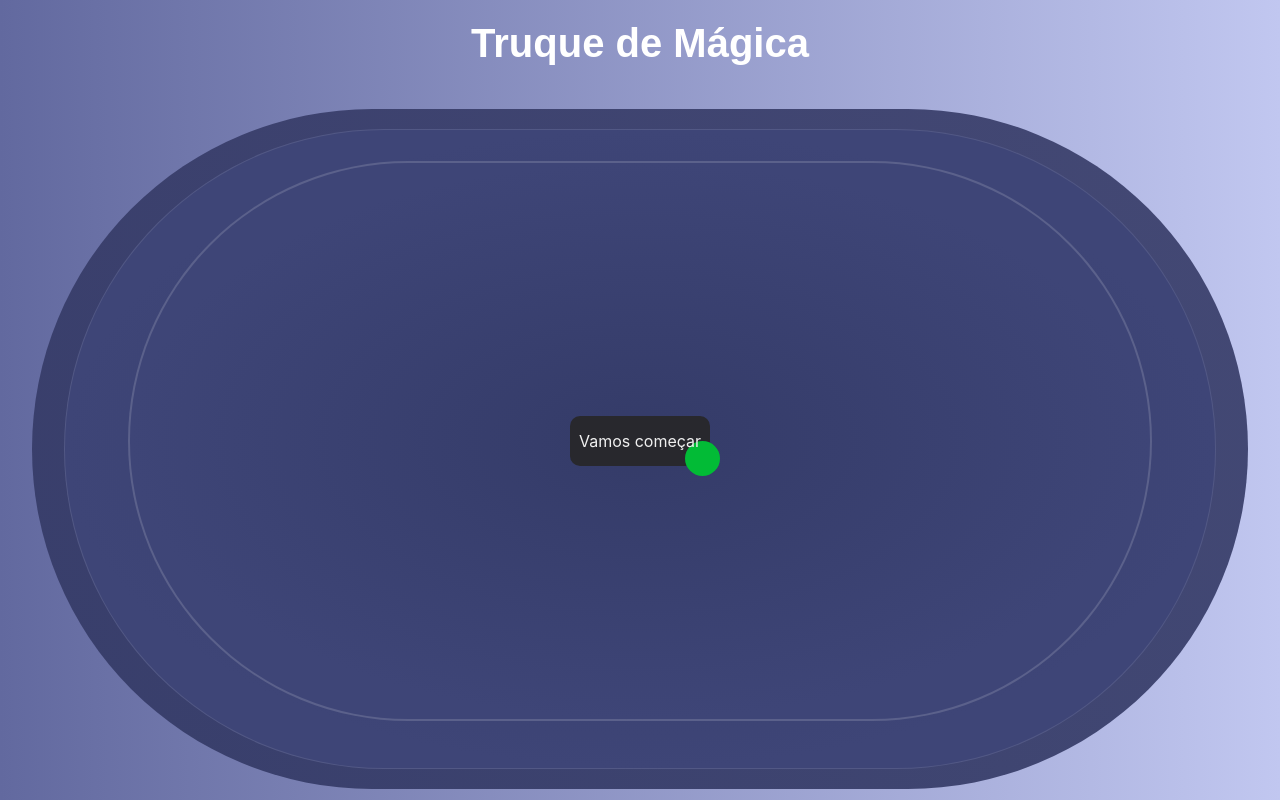
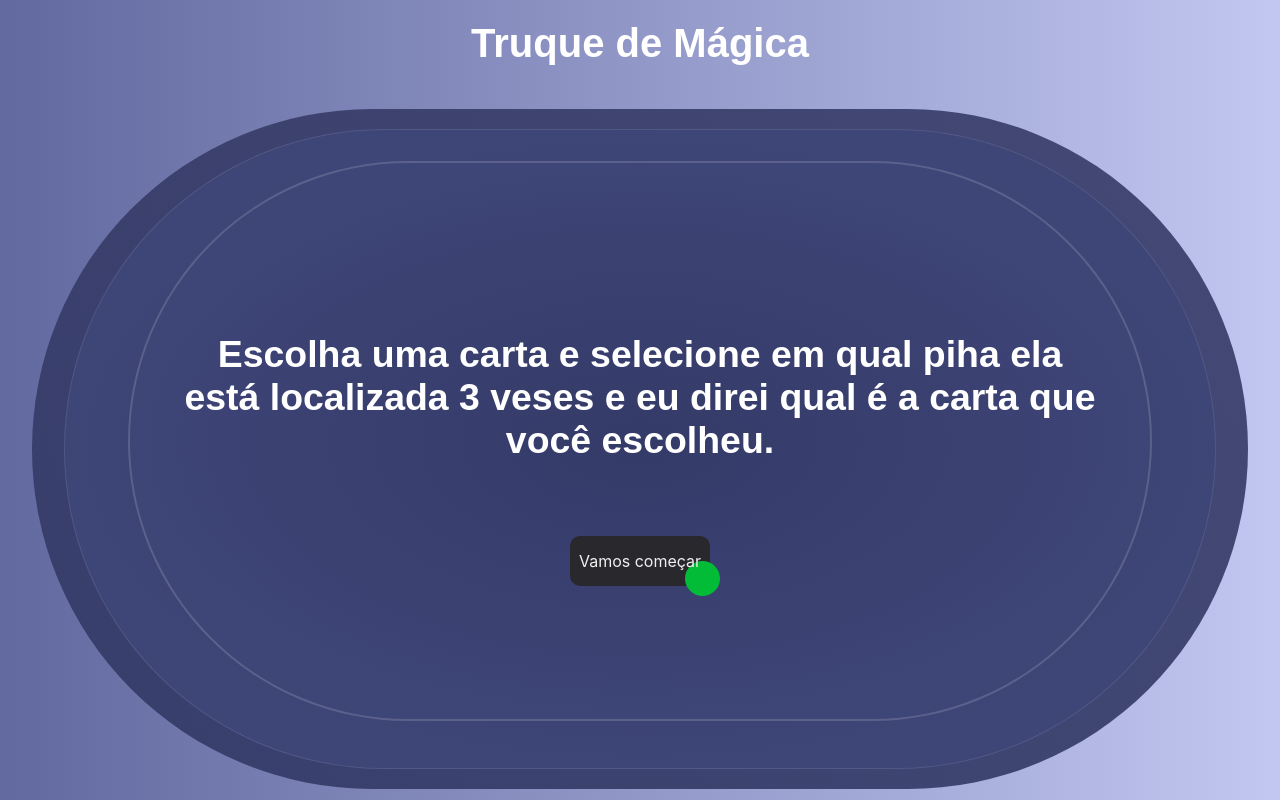
Before and after one commit to AlAnNuB/Card_Magic_Trick, a React (Create React App) app: page / in a window 1280 px wide. Built offline with nearby package versions, Linux system fonts and the light colour scheme.

Commit message:
Terminando front no momente e começar a ver a api

```diff
--- a/src/Components/Button.jsx
+++ b/src/Components/Button.jsx
@@ -4,7 +4,7 @@ import "./Button.css";
 function Button() {
 
   return(
-    <button className="button-86" role="button">Vamos começar</button>
+    <button type="button" className="button-86"  role="button">Vamos começar</button>
   );
 }
 
--- /dev/null
+++ b/src/Components/Letreiro.jsx
@@ -0,0 +1,30 @@
+import React from "react";
+import styled from "styled-components";
+
+function Letreiro() {
+
+  const Conteudo = styled.div`
+    font-size: 2em;
+    width: 90%;
+    color: white;
+    font-family: Arial, Helvetica, sans-serif;
+    display: flex;
+    text-align: center;
+    justify-content: center;
+    align-items: center;
+    flex-direction: column;
+    @media(max-width: 800px) {
+    font-size: 1em;
+    position: relative;
+  }
+  `;
+
+  return (
+    <Conteudo>
+      <h3>Escolha uma carta e selecione em qual piha ela está localizada 3 veses e eu direi qual é a carta que você escolheu.</h3>
+      <br />
+    </Conteudo>
+  );
+}
+
+export default Letreiro;
--- a/src/Components/Tabuleiro.jsx
+++ b/src/Components/Tabuleiro.jsx
@@ -1,6 +1,7 @@
 import React from "react";
 import styled from 'styled-components';
 import Button from "./Button";
+import Letreiro from "./Letreiro";
 
 function Tabuleiro() {
 
@@ -39,7 +40,8 @@ function Tabuleiro() {
   text-align: center;
   margin-bottom: 1em;
   display: flex;
-  flex-direction: row;
+  flex-direction: column;
+  flex-wrap: wrap;
   background: radial-gradient(50% 50% at 50% 50%, #343B68 0%, #3E4577 100%);
   border: 2px solid rgba(255, 255, 255, 0.15);
   justify-content: center;
@@ -51,7 +53,8 @@ function Tabuleiro() {
     <FundoTabuleiro>
       <FundoTabuleiro2>
         <FundoTabuleiro3>
-          <Button></Button>
+          <Letreiro />
+          <Button />
         </FundoTabuleiro3>
       </FundoTabuleiro2>
     </FundoTabuleiro>
--- a/src/Components/Titulo.jsx
+++ b/src/Components/Titulo.jsx
@@ -15,10 +15,16 @@ function Titulo(props) {
     align-items: center;
     margin: 10px;
     margin-bottom: 0.2em;
+    @media(max-width: 800px) {
+    margin-bottom: 0;
+    font-size: 2em;
+    }
   `;
 
+  const {text} = props;
+
   return(
-    <Titulos>Truque de Mágica</Titulos>
+    <Titulos>{text}</Titulos>
   )
 }
 
--- a/src/pages/Home.jsx
+++ b/src/pages/Home.jsx
@@ -3,9 +3,9 @@ import Titulo from '../Components/Titulo'
 import Tabuleiro from "../Components/Tabuleiro";
 import styled from "styled-components";
 
-function Home() {
+function Home(props) {
 
-  const Body = styled.body`
+  const Body = styled.div`
     width: 100vw;
     height: 100vh;
     margin: 0;
@@ -20,7 +20,7 @@ function Home() {
 
   return(
   <Body>
-    <Titulo />
+      <Titulo text="Truque de Mágica" />
     <Tabuleiro />
   </Body>
   );
```
